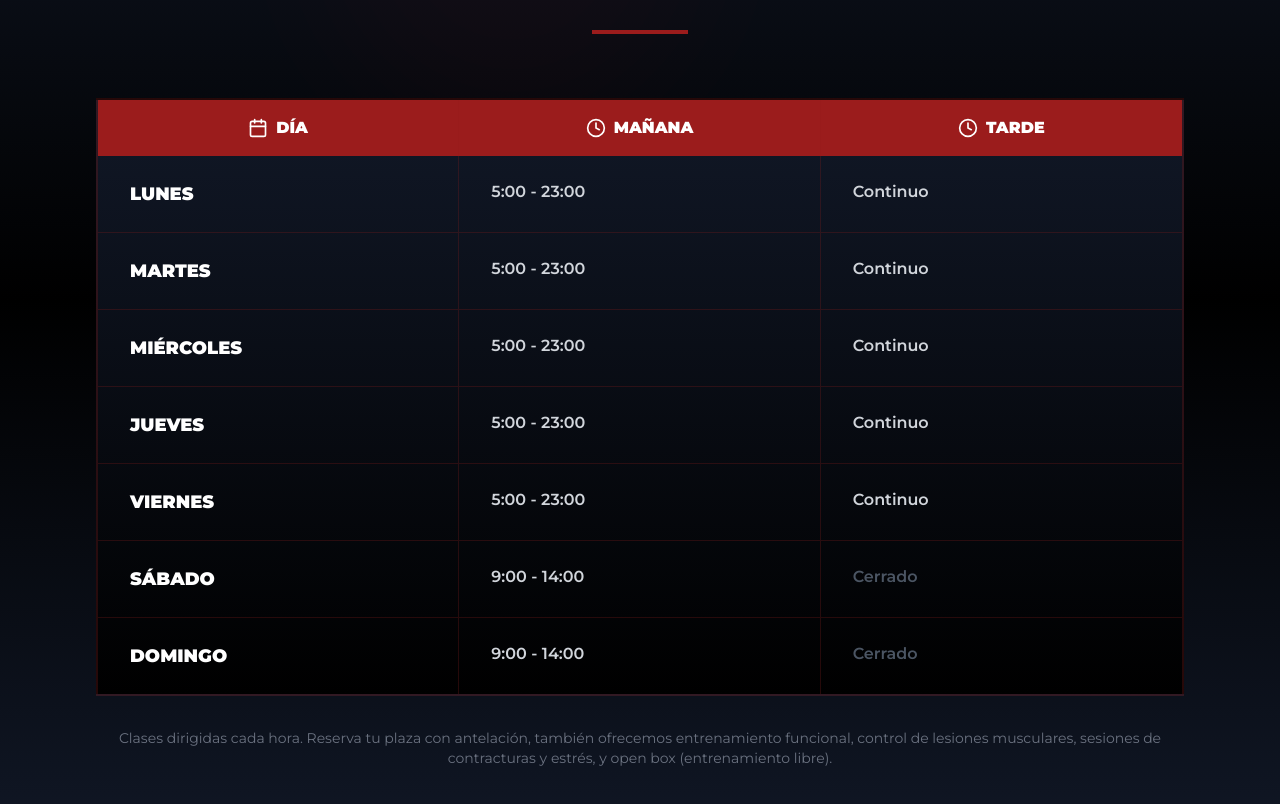
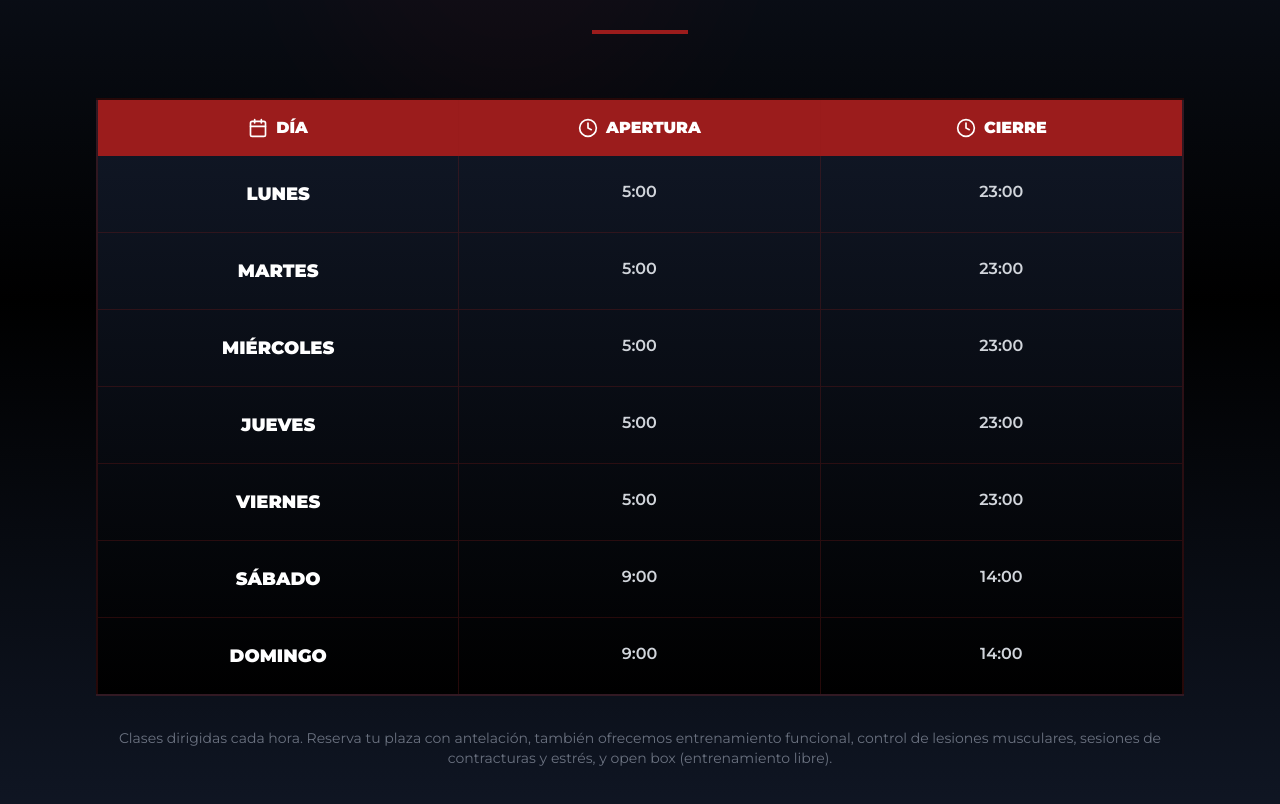
Before and after one commit to xarlytos/weblujan, a React (Vite) app: page / in a window 1280 px wide. Shown: the part 7259-8063 px from the top of the page. Built offline with nearby package versions, Linux system fonts and the light colour scheme.

Commit message:
first commi9

```diff
--- a/src/components/Schedule.tsx
+++ b/src/components/Schedule.tsx
@@ -2,13 +2,13 @@ import { Clock, Calendar } from 'lucide-react';
 
 export default function Schedule() {
   const schedule = [
-    { day: 'LUNES', morning: '5:00 - 23:00', afternoon: 'Continuo' },
-    { day: 'MARTES', morning: '5:00 - 23:00', afternoon: 'Continuo' },
-    { day: 'MIÉRCOLES', morning: '5:00 - 23:00', afternoon: 'Continuo' },
-    { day: 'JUEVES', morning: '5:00 - 23:00', afternoon: 'Continuo' },
-    { day: 'VIERNES', morning: '5:00 - 23:00', afternoon: 'Continuo' },
-    { day: 'SÁBADO', morning: '9:00 - 14:00', afternoon: 'Cerrado' },
-    { day: 'DOMINGO', morning: '9:00 - 14:00', afternoon: 'Cerrado' }
+    { day: 'LUNES', open: '5:00', close: '23:00' },
+    { day: 'MARTES', open: '5:00', close: '23:00' },
+    { day: 'MIÉRCOLES', open: '5:00', close: '23:00' },
+    { day: 'JUEVES', open: '5:00', close: '23:00' },
+    { day: 'VIERNES', open: '5:00', close: '23:00' },
+    { day: 'SÁBADO', open: '9:00', close: '14:00' },
+    { day: 'DOMINGO', open: '9:00', close: '14:00' }
   ];
 
   return (
@@ -37,18 +37,18 @@ export default function Schedule() {
             </div>
             <div className="py-4 border-r border-red-800 flex items-center justify-center gap-2">
               <Clock size={20} />
-              <span>MAÑANA</span>
+              <span>APERTURA</span>
             </div>
             <div className="py-4 flex items-center justify-center gap-2">
               <Clock size={20} />
-              <span>TARDE</span>
+              <span>CIERRE</span>
             </div>
           </div>
 
           {schedule.map((item, index) => (
             <div
               key={index}
-              className={`grid md:grid-cols-3 gap-4 md:gap-0 p-6 md:p-0 ${
+              className={`grid md:grid-cols-3 gap-4 md:gap-0 p-6 md:p-0 text-center ${
                 index !== schedule.length - 1 ? 'border-b border-red-900/30' : ''
               } hover:bg-red-950/20 transition-colors`}
             >
@@ -57,13 +57,13 @@ export default function Schedule() {
                 <p className="text-white font-black text-lg">{item.day}</p>
               </div>
               <div className="md:py-6 md:px-8 md:border-r md:border-red-900/30">
-                <span className="md:hidden text-red-500 font-bold text-sm mb-2 block">MAÑANA</span>
-                <p className="text-gray-300 font-semibold">{item.morning}</p>
+                <span className="md:hidden text-red-500 font-bold text-sm mb-2 block">APERTURA</span>
+                <p className="text-gray-300 font-semibold">{item.open}</p>
               </div>
               <div className="md:py-6 md:px-8">
-                <span className="md:hidden text-red-500 font-bold text-sm mb-2 block">TARDE</span>
-                <p className={`font-semibold ${item.afternoon === 'Cerrado' ? 'text-gray-600' : 'text-gray-300'}`}>
-                  {item.afternoon}
+                <span className="md:hidden text-red-500 font-bold text-sm mb-2 block">CIERRE</span>
+                <p className="text-gray-300 font-semibold">
+                  {item.close}
                 </p>
               </div>
             </div>
```
